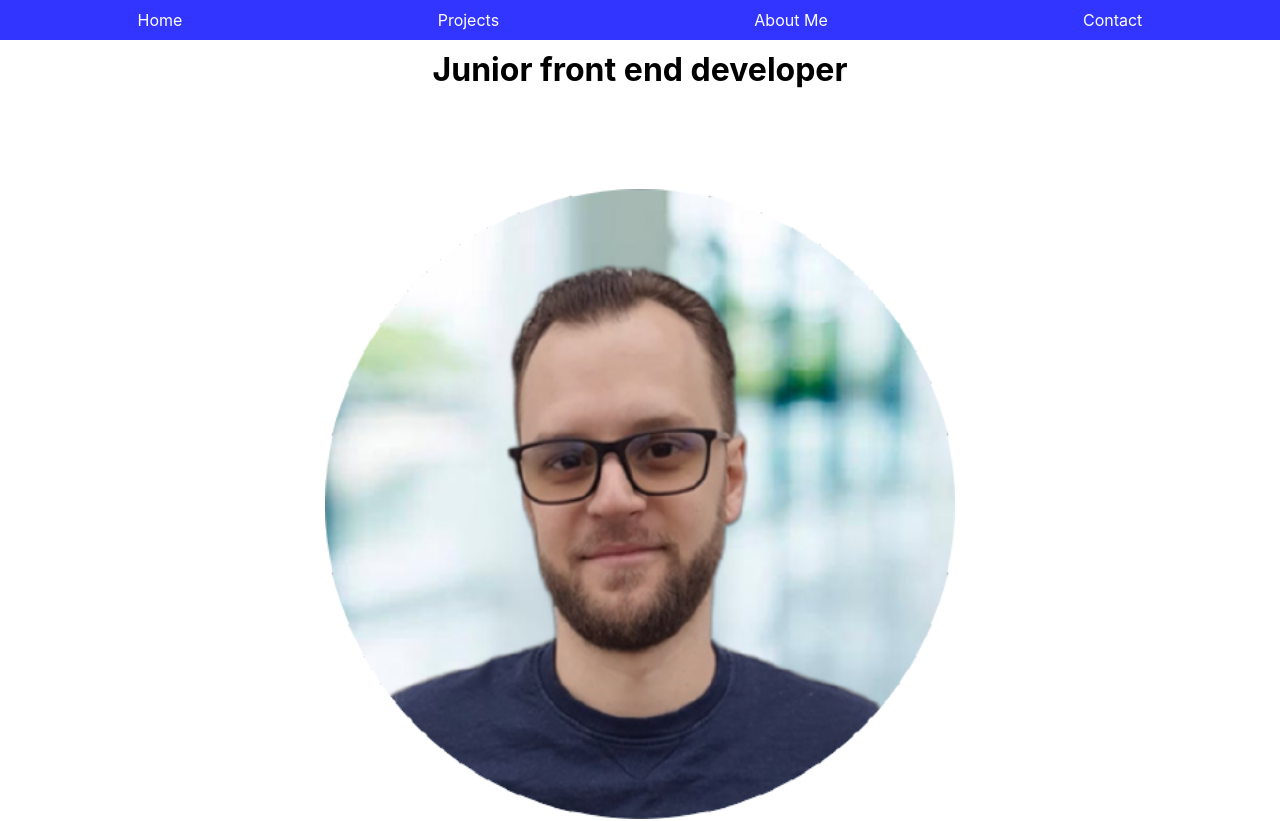
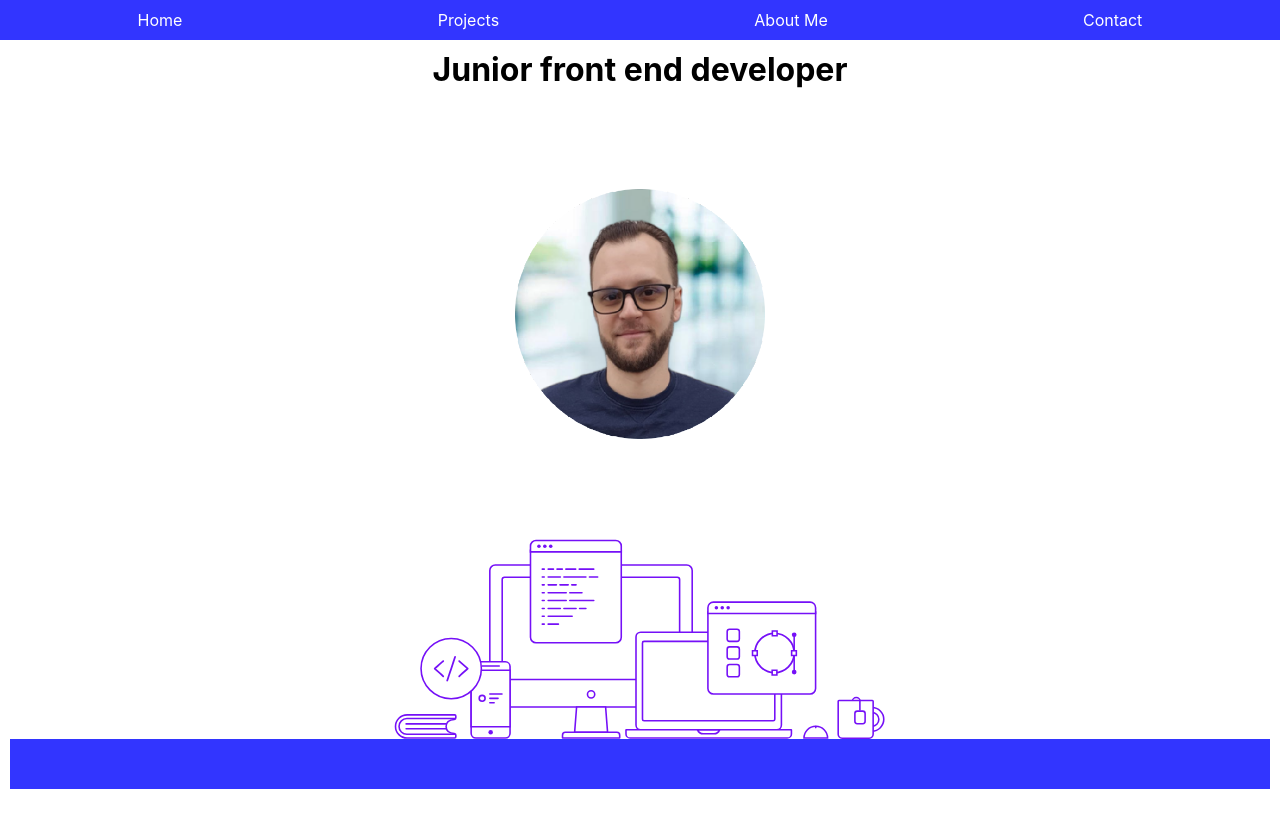
Before and after one commit to eddymandran/portfolio-front, a React (Create React App) app: page / in a window 1280 px wide. Shown: the top 821 px of the page. After the commit the page ends 800 px from the top, so only its background shows below. Built offline with nearby package versions, Linux system fonts and the light colour scheme.

Commit message:
responsive done and solve problem when adding a new project

```diff
--- a/src/components/Admin.js
+++ b/src/components/Admin.js
@@ -27,7 +27,7 @@ export default function Admin() {
           console.log("Error:", err.message);
         }
       });
-  }, [isLoading]);
+  }, [isLoading, projects]);
 
   useEffect(() => {
     const source = axios.CancelToken.source();
--- a/src/components/Projects.js
+++ b/src/components/Projects.js
@@ -2,6 +2,7 @@ import React, { useEffect, useState } from "react";
 import axios from "axios";
 import { Link } from "react-router-dom";
 import "../styles/Project.css";
+import { GitHub } from 'react-feather';
 
 
 export default function Projects() {
@@ -35,12 +36,14 @@ export default function Projects() {
           return (
             <div key={project.id} className="Project_Row">
               <p> <strong>Name : </strong><em>{project.title}</em></p>
-              <p><strong>Description : </strong><em>{project.description}</em></p>
+
               <p>
                 <img src={project.main_picture} alt={project.title} />
               </p>
-              <a href={project.url_github}>Link to the github repo</a>
+              <p><strong>Description : </strong><em>{project.description}</em></p>
+
               <p><strong>Technology used : </strong> <em>{project.techno_name}</em></p>
+              <p><a href={project.url_github}><GitHub/> Repo github</a></p>
               <Link to={`/project/${project.id}`}>
                 <button type="button">more details</button>
               </Link>
--- a/src/styles/Contact.css
+++ b/src/styles/Contact.css
@@ -7,7 +7,7 @@ padding-top: 20px;
 }
 
 form {
-max-width: 500px;
+max-width: 800px;
 margin: 0 auto;
 border: 1px solid #7510f7;
 border-radius: 15px;
--- a/src/styles/Project.css
+++ b/src/styles/Project.css
@@ -15,3 +15,14 @@
 p{
     padding: 10px;
 }
+
+@media screen and (min-width: 769px) {
+    .Project_Row{
+        display: flex;
+        flex-direction: row;
+        justify-content: center;
+        align-items: center;
+        font-size: 1.3em;
+        height:300px;
+    }
+}
--- a/src/styles/welcome.css
+++ b/src/styles/welcome.css
@@ -28,3 +28,14 @@ padding: 10px;
   height: 50px;
   margin-bottom: 0;
 }
+
+@media screen and (min-width: 769px) {
+  .eddy{
+  height: 250px;
+  width: 250px;
+  }
+
+  .computers{
+    height: 200px;
+  }
+}
```
Also changed, not shown: 1 other file (tests, documents, lock files or other folders).
